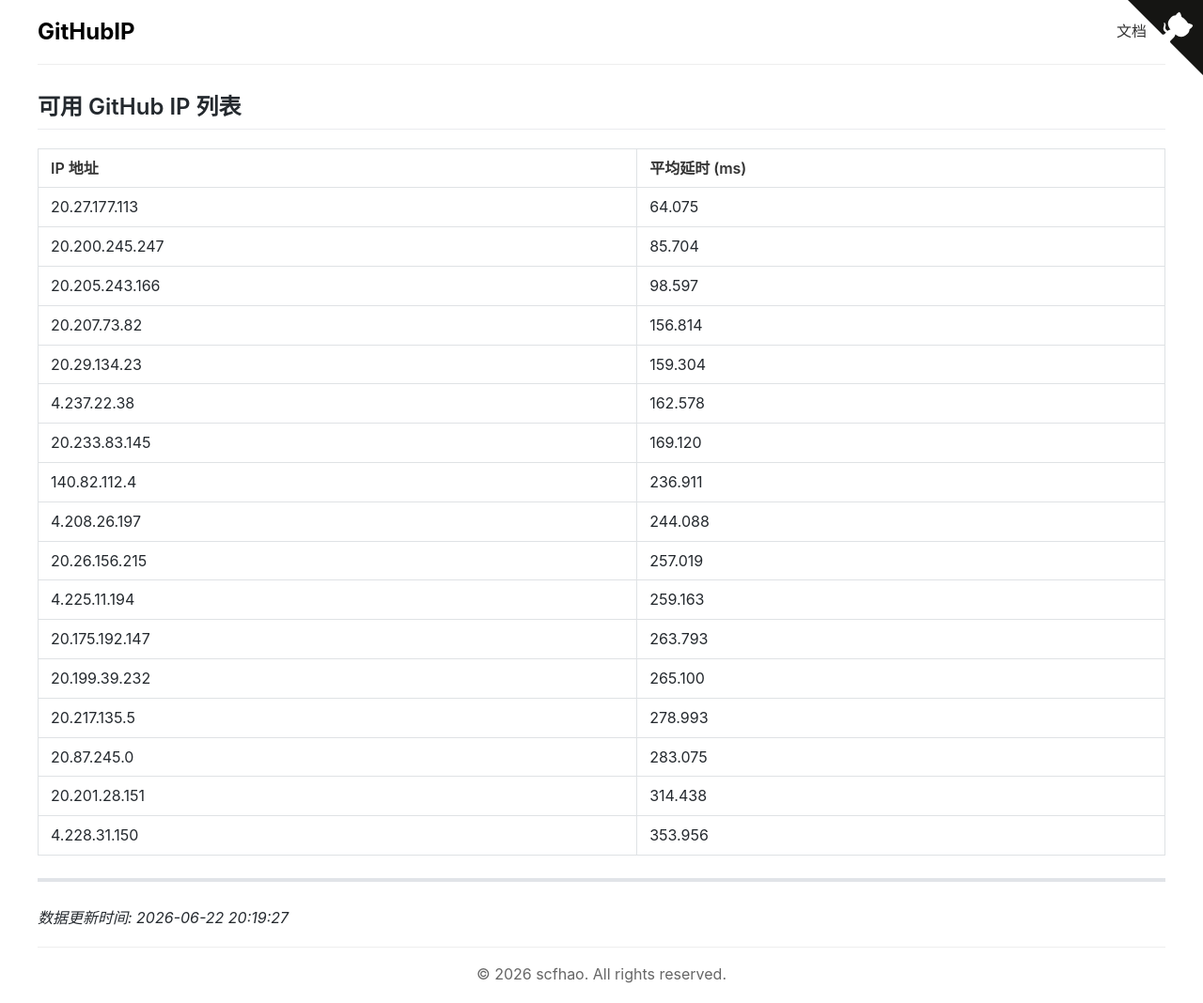
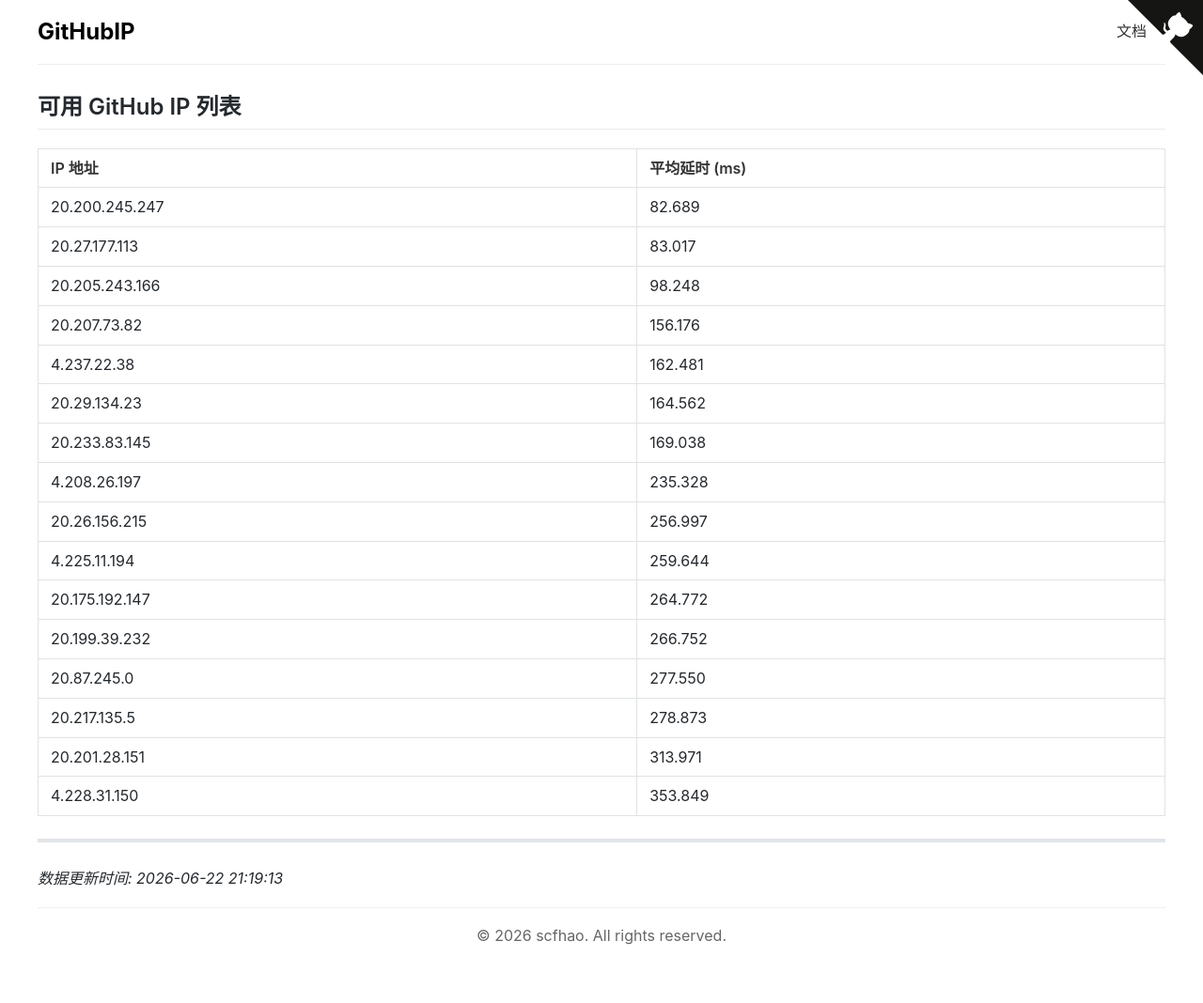
Before and after one commit to scfhao/GitHubIP, a Jekyll site: the page built from index.md, in a window 1280 px wide. Shown: the whole page at 94% size. Built offline with Jekyll 4.4.1, drawn with Linux system fonts in a browser that asks for light colours; after the commit the page ends 1026 px from its top, so only the background shows below that.

Commit message:
自动脚本执行 - 2026-06-22 21:19:13

```diff
--- a/index.md
+++ b/index.md
@@ -1,31 +1,30 @@
 ---
 layout: home
 title: GitHub IP 列表
-date: 2026-06-22 20:19:27
+date: 2026-06-22 21:19:13
 ---
 
 ## 可用 GitHub IP 列表
 
 | IP 地址 | 平均延时 (ms) |
 |---------|--------------|
-| 20.27.177.113 | 64.075 |
-| 20.200.245.247 | 85.704 |
-| 20.205.243.166 | 98.597 |
-| 20.207.73.82 | 156.814 |
-| 20.29.134.23 | 159.304 |
-| 4.237.22.38 | 162.578 |
-| 20.233.83.145 | 169.120 |
-| 140.82.112.4 | 236.911 |
-| 4.208.26.197 | 244.088 |
-| 20.26.156.215 | 257.019 |
-| 4.225.11.194 | 259.163 |
-| 20.175.192.147 | 263.793 |
-| 20.199.39.232 | 265.100 |
-| 20.217.135.5 | 278.993 |
-| 20.87.245.0 | 283.075 |
-| 20.201.28.151 | 314.438 |
-| 4.228.31.150 | 353.956 |
+| 20.200.245.247 | 82.689 |
+| 20.27.177.113 | 83.017 |
+| 20.205.243.166 | 98.248 |
+| 20.207.73.82 | 156.176 |
+| 4.237.22.38 | 162.481 |
+| 20.29.134.23 | 164.562 |
+| 20.233.83.145 | 169.038 |
+| 4.208.26.197 | 235.328 |
+| 20.26.156.215 | 256.997 |
+| 4.225.11.194 | 259.644 |
+| 20.175.192.147 | 264.772 |
+| 20.199.39.232 | 266.752 |
+| 20.87.245.0 | 277.550 |
+| 20.217.135.5 | 278.873 |
+| 20.201.28.151 | 313.971 |
+| 4.228.31.150 | 353.849 |
 
 ---
 
-*数据更新时间: 2026-06-22 20:19:27*
+*数据更新时间: 2026-06-22 21:19:13*
```
